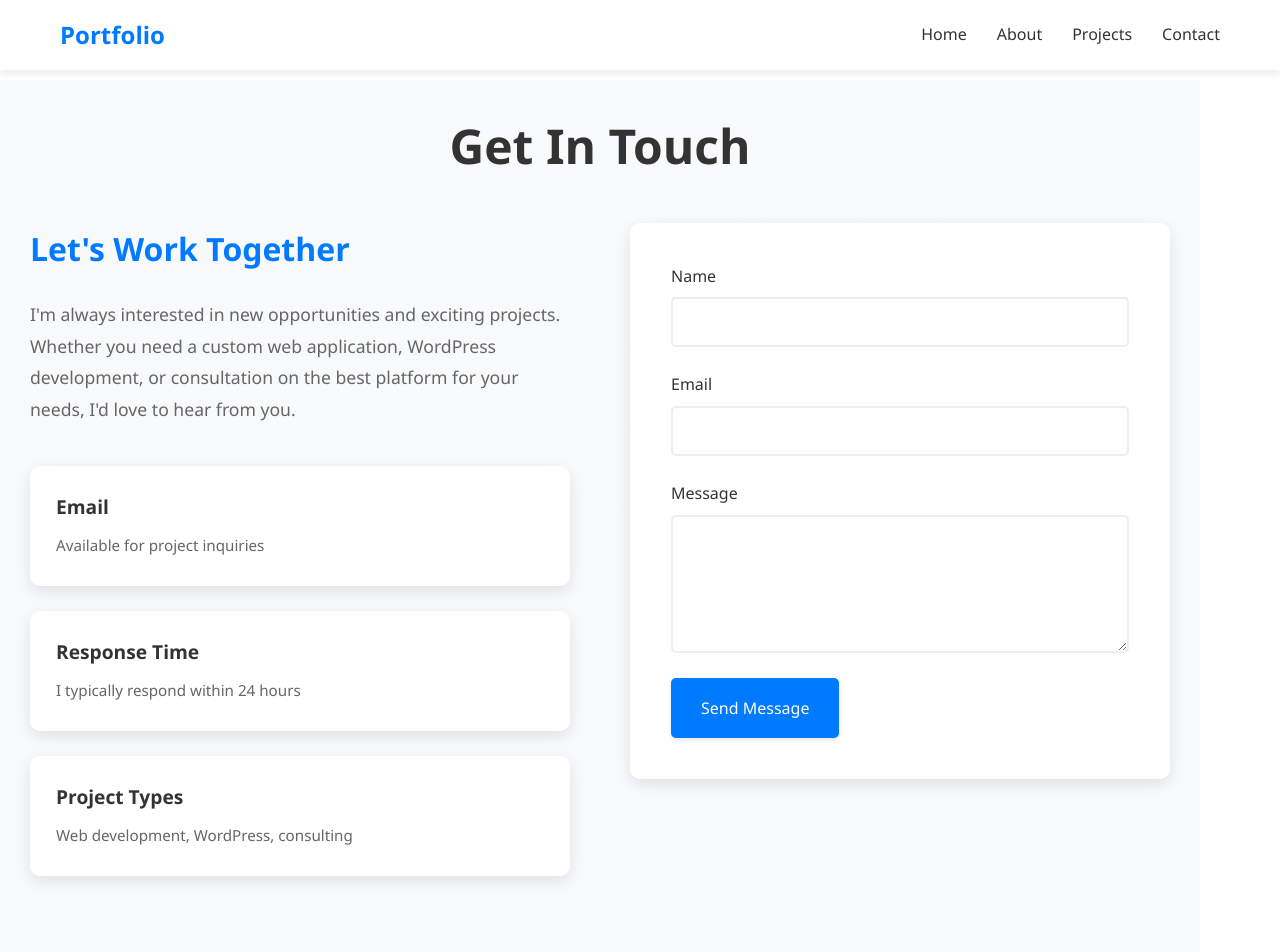
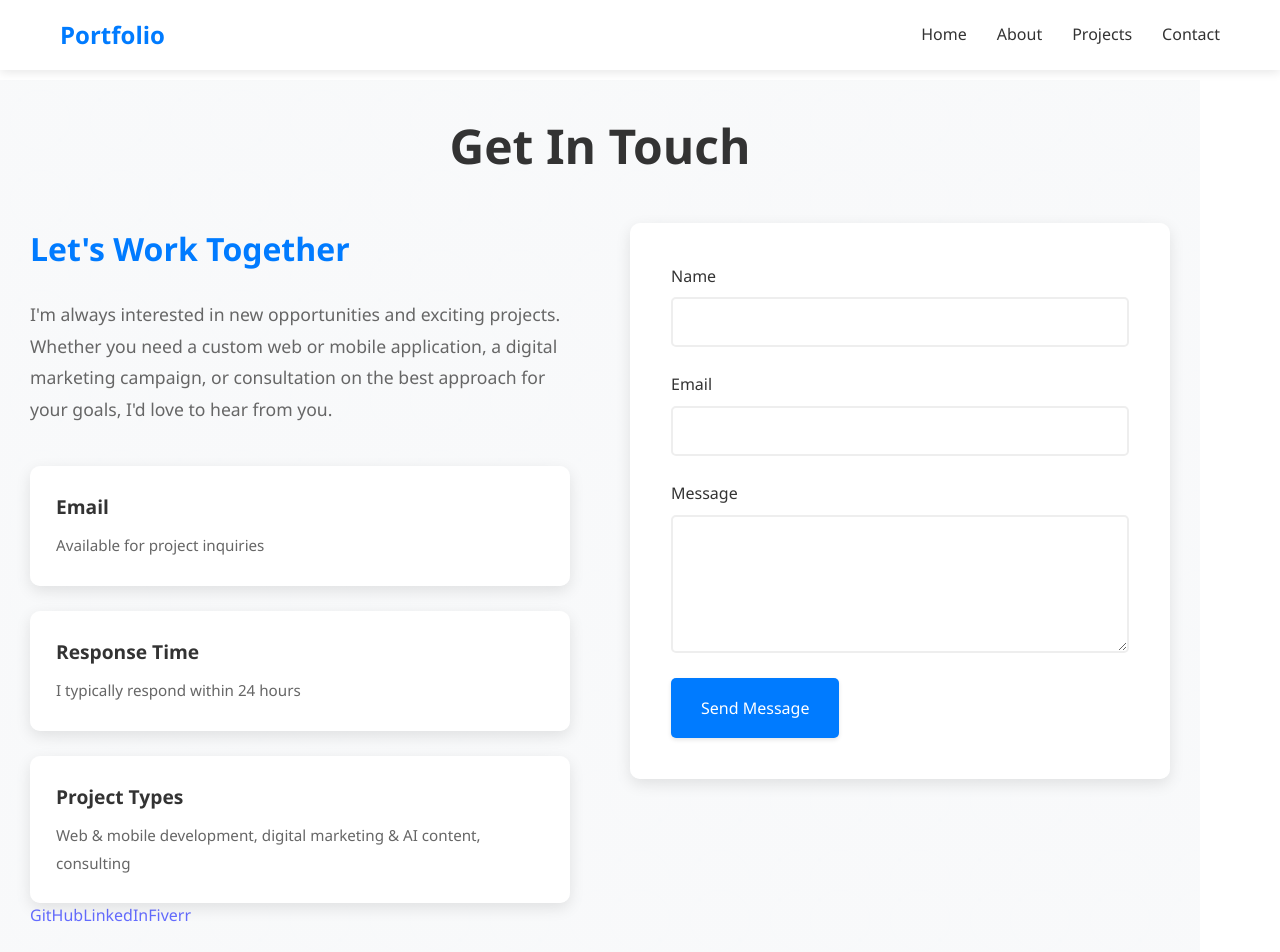
Before and after one commit to JoshuaMilesSD/joshuamileswebdevsdportfolio, a React (Vite) app: page /contact in a window 1280 px wide. Shown: the top 952 px of the page. Built offline with nearby package versions, Linux system fonts and the light colour scheme.

Commit message:
Revise contact details and add social links
Updated contact information and project types. Added social links for GitHub, LinkedIn, and Fiverr.

```diff
--- a/src/pages/Contact.jsx
+++ b/src/pages/Contact.jsx
@@ -32,8 +32,8 @@ function Contact() {
             <h2>Let's Work Together</h2>
             <p>
               I'm always interested in new opportunities and exciting projects.
-              Whether you need a custom web application, WordPress development,
-              or consultation on the best platform for your needs, I'd love to hear from you.
+              Whether you need a custom web or mobile application, a digital marketing
+              campaign, or consultation on the best approach for your goals, I'd love to hear from you.
             </p>
 
             <div className="contact-methods">
@@ -47,8 +47,14 @@ function Contact() {
               </div>
               <div className="contact-method">
                 <h3>Project Types</h3>
-                <p>Web development, WordPress, consulting</p>
+                <p>Web & mobile development, digital marketing & AI content, consulting</p>
               </div>
+            </div>
+
+            <div className="social-links">
+              <a href="https://github.com/JoshuaMilesSD" target="_blank" rel="noopener noreferrer" className="social-link">GitHub</a>
+              <a href="https://www.linkedin.com/in/joshuamileswebdevsandiego" target="_blank" rel="noopener noreferrer" className="social-link">LinkedIn</a>
+              <a href="https://www.fiverr.com/joshuamilessd" target="_blank" rel="noopener noreferrer" className="social-link">Fiverr</a>
             </div>
           </div>
 
```
